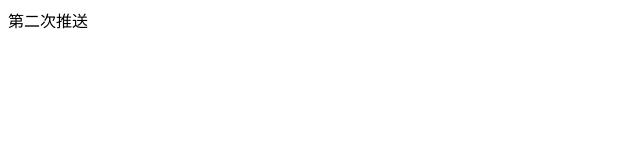
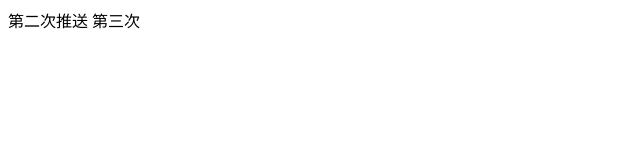
Before and after one commit to qianNianJiaZu/git-demo, a plain HTML site: page index.html in a window 1280 px wide. Shown: the full height of the page, 0-640 px from the left. Drawn offline with Linux system fonts and the light colour scheme.

Commit message:
第三次提交

```diff
--- a/index.html
+++ b/index.html
@@ -9,6 +9,7 @@
 
 <body>
     第二次推送
+    第三次
 
 </body>
 
```
